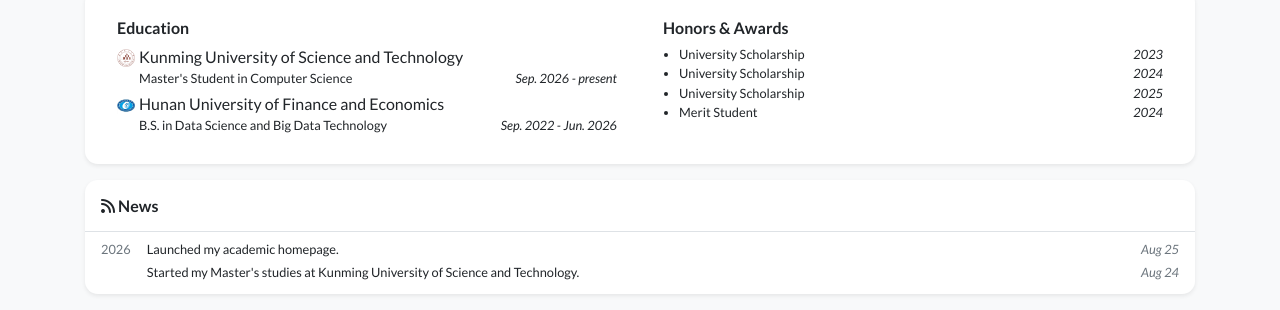
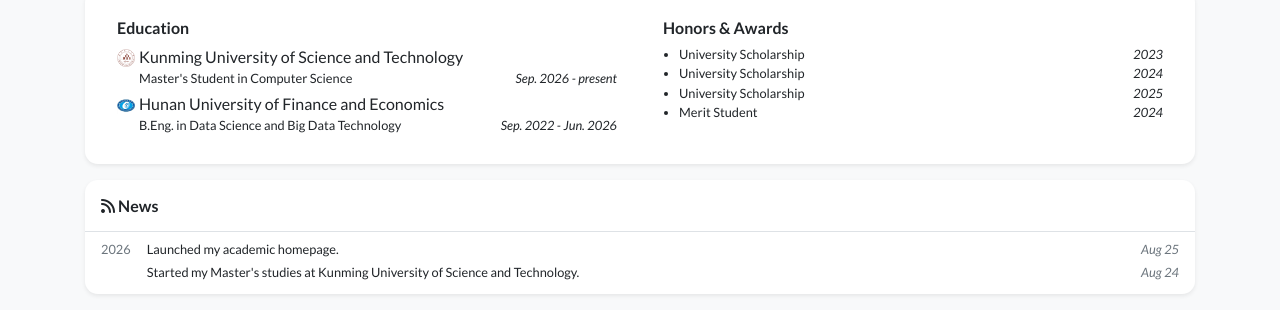
Before and after one commit to hu004/hu004.github.io, a Jekyll site: the page built from index_layout2.html, in a window 1280 px wide and 941 px high. Shown: the part 531-841 px from the top of the window. Built offline with Jekyll 4.4.1, drawn with Linux system fonts in a browser that asks for light colours; nearby versions of some CDN libraries; a style sheet for code colours, icons or effects is not loaded.

Commit message:
Update profile.yml

```diff
--- a/_data/profile.yml
+++ b/_data/profile.yml
@@ -35,7 +35,7 @@ education:
 
 - name: Hunan University of Finance and Economics
   logo: /assets/images/badges/hufe.png
-  position: B.S. in Data Science and Big Data Technology
+  position: B.Eng. in Data Science and Big Data Technology
   date: Sep. 2022 - Jun. 2026
 
 awards:
```
